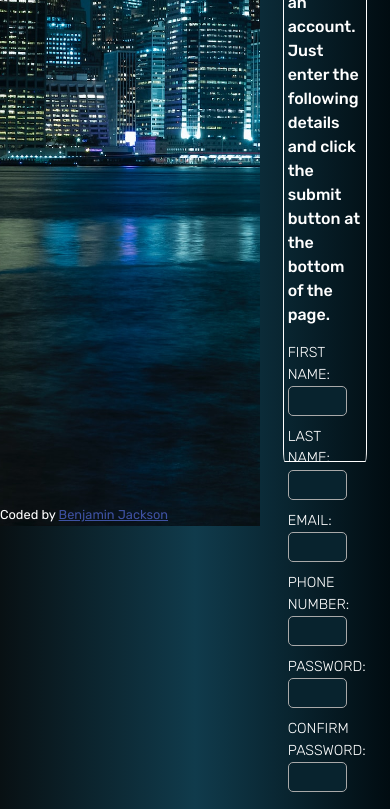
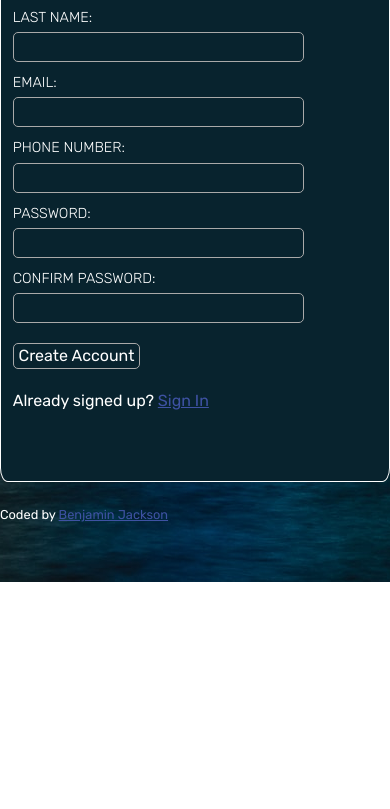
Before and after one commit to Bnjackson/sign-up-form, a plain HTML site: page index.html in a window 390 px wide. Shown: the part 318-1127 px from the top of the page. After the commit the page ends 900 px from the top, so only its background shows below. Drawn offline with Linux system fonts and the light colour scheme.

Commit message:
Add responsive styles

```diff
--- a/assets/css/styles.css
+++ b/assets/css/styles.css
@@ -117,8 +117,8 @@ Images
 Form
 */
 .form-container {
-    width: 65%;
-    height: 680px;
+    width: 500px;
+    height: 700px;
     margin-top: 100px;
     padding: 3%;
     border: 1px solid white;
@@ -146,3 +146,24 @@ footer {
     bottom: 0;
     width: 100%;
 }
+
+@media only screen and (max-width: 1600px) {
+    body {
+        background-image: url(/assets/images/hero-img.jpg);
+        background-position: center;
+        background-repeat: no-repeat;
+        display: block;
+    }
+    .hero-background {
+        background-image: none;
+        width: 0;
+        height: 0;
+    }
+    main {
+        width: 100%;
+    }
+    .form-container {
+        margin: 100px auto;
+        background-color: #08232e;
+    }
+}
```
